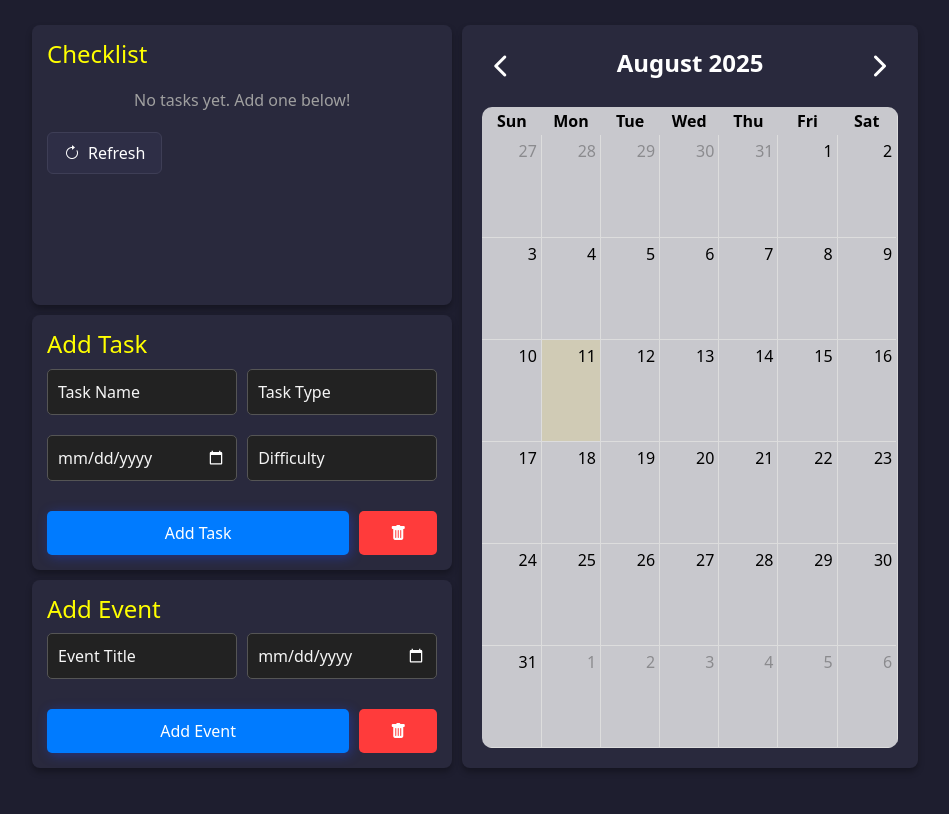
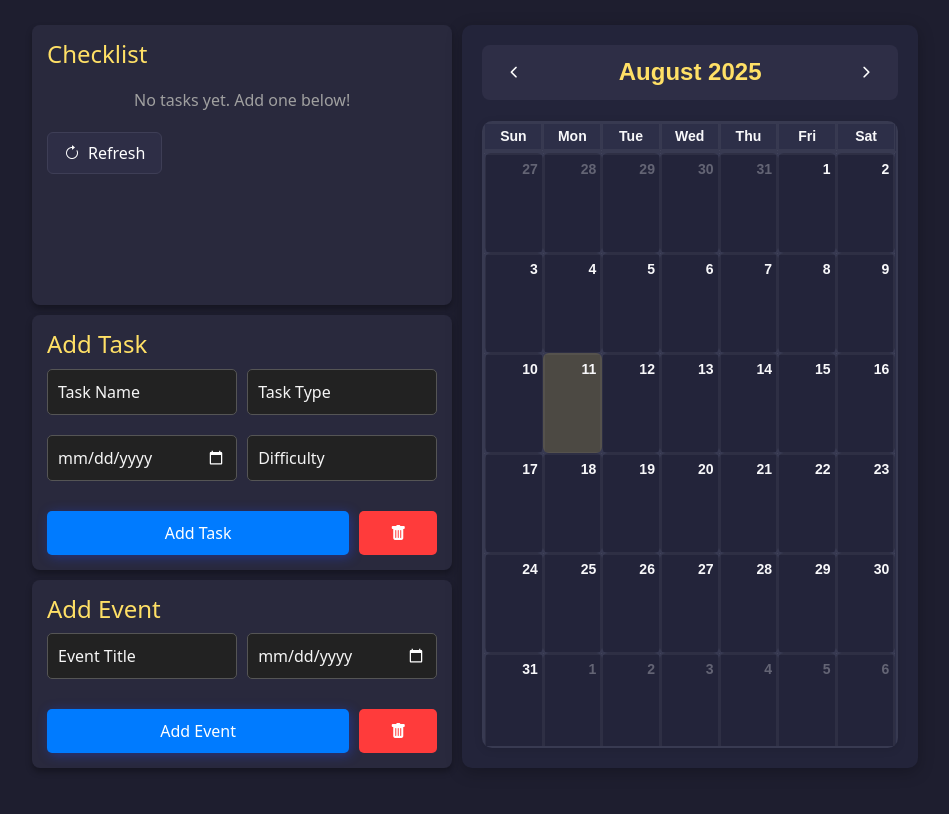
Before and after one commit to collin-s46/study_smart_project, a Flask app: page /dashboard in a window 1280 px wide. Shown: the part 73-887 px from the top of the page, without its empty margins (165-1114 px from the left). Run offline with Flask 3, Linux system fonts and the light colour scheme; the visitor is signed in with stand-in values (Sample User, id 1); data that the repository does not hold is empty; some web fonts are replaced.

Commit message:
style changes with calendar

```diff
--- a/study_smart/static/dashboard.css
+++ b/study_smart/static/dashboard.css
@@ -125,62 +125,50 @@ body {
 
 /*calendar*/
 #calendar {
-    background-color: #29293d; /* Match the background of .add-task and .checklist */
-    border-radius: 8px;
-    box-shadow: 0 4px 6px rgba(0, 0, 0, 0.3);
+    background-color: #23243a; /* Slightly lighter, deep blue */
+    border-radius: 10px;
+    box-shadow: 0 4px 16px rgba(0,0,0,0.25);
     padding: 20px;
     width: 52%;
-    max-height: 85vh; /*change to 62.5 for analytics update*/
+    max-height: 85vh;
 }
 
-/* White background for the grid portion */
+/* Calendar grid background */
 .fc .fc-view-harness {
-    background-color: rgba(255, 255, 255, 0.74);
-    /*border-radius: 8px;*/
+    background: #2d2f48; /* Muted indigo */
     padding: 10px;
     border-radius: 10px;
     overflow: hidden;
     border: none;
-}
-/* Fixed height for each day's grid */
-.fc .fc-daygrid-day {
-    height: 100px; /* Fixed height for each day */
+    box-shadow: 0 2px 8px rgba(0,0,0,0.10);
 }
 
-/* Scrollable events container */
-.fc .fc-daygrid-day-events {
-    overflow-y: auto; /* Add vertical scrollbar if needed */
-    max-height: 80px; /* Max height for events container */
+/* Each day's grid */
+.fc .fc-daygrid-day {
+    background: #23243a; /* Matches calendar container */
+    height: 100px;
+    border-radius: 6px;
+    transition: background 0.2s;
 }
-.fc .fc-daygrid-day-events::-webkit-scrollbar {
-    display: none;  /* Safari and Chrome */
+.fc .fc-daygrid-day:hover {
+    background: #35365a; /* Slight highlight on hover */
 }
 
-/* Black grid lines */
-.fc .fc-daygrid-day-frame,
-.fc .fc-timegrid-axis,
-.fc .fc-timegrid-slot,
-.fc .fc-col-header-cell {
-    border-color: rgba(255, 255, 255, 0.1);
-    border: none;
-}
-
-/* Black text for all calendar elements */
+/* Day numbers and header */
 .fc .fc-daygrid-day-number,
 .fc .fc-col-header-cell-cushion,
-.fc .fc-timegrid-slot-label{
-    color: rgb(0, 0, 0);
+.fc .fc-timegrid-slot-label {
+    color: #f8f8fa;
+    font-weight: 600;
     text-decoration: none;
 }
 
-
-/* Modern styling for the header toolbar */
+/* Header toolbar */
 .fc .fc-toolbar-title {
     font-size: 1.5rem;
     font-weight: bold;
-    color: white; /* White text for the header */
-    margin: 0 10px; /* Add spacing around the title */
-
+    color: #ffe066; /* Soft yellow accent */
+    margin: 0 10px;
 }
 
 /* Arrow buttons styling */
@@ -188,22 +176,97 @@ body {
 .fc .fc-next-button {
     background: none;
     border: none;
-    color: white; /* White arrows */
+    color: #ffe066;
     font-size: 1.5rem;
     padding: 0;
     cursor: pointer;
 }
+.fc .fc-prev-button:hover,
+.fc .fc-next-button:hover {
+    color: #fffbe7;
+}
 
-.fc .fc-prev-button:hover,
-.fc .fc-next-button:hover,
-.fc .fc-prev-button:active,
-.fc .fc-next-button:active,
-.fc .fc-prev-button:focus,
-.fc .fc-next-button:focus {
-    color: #007BFF; /* Blue on hover, active, and focus */
-    background: none; /* Ensure no background */
-    border: none; /* Ensure no border */
-    box-shadow: none; /* Remove any shadow */
+/* Calendar events */
+.fc .fc-event {
+    background-color: #4f8cff; /* Soft blue accent */
+    border: none;
+    color: #fff;
+    border-radius: 4px;
+    padding: 2px 6px;
+    font-weight: 500;
+    font-size: 0.85em;
+    box-shadow: 0 1px 4px rgba(79,140,255,0.12);
+}
+.fc .fc-event:hover {
+    background-color: #356ac3;
+}
+
+/* Hide event time if desired */
+.fc .fc-event-time {
+    display: none;
+}
+
+/* Scrollbar for events */
+.fc .fc-daygrid-day-events {
+    overflow-y: auto;
+    max-height: 80px;
+}
+.fc .fc-daygrid-day-events::-webkit-scrollbar {
+    display: none;
+}
+
+/* Subtle grid lines */
+.fc .fc-daygrid-day-frame,
+.fc .fc-timegrid-axis,
+.fc .fc-timegrid-slot,
+.fc .fc-col-header-cell {
+    border-color: rgba(255, 255, 255, 0.06) !important;
+    border: none !important;
+}
+
+/* General styles */
+.fc {
+    font-family: 'Poppins', sans-serif;
+    font-size: 14px;
+    color: #e0e0e0;
+}
+
+.fc .fc-toolbar {
+    background: #2e2e46;
+    border: none;
+    padding: 10px;
+    border-radius: 8px;
+    margin-bottom: 10px;
+}
+
+.fc .fc-button {
+    background: #007bff;
+    color: white;
+    border: none;
+    border-radius: 4px;
+    padding: 8px 12px;
+    font-size: 0.9em;
+    cursor: pointer;
+    transition: background 0.3s ease;
+}
+
+.fc .fc-button:hover {
+    background: #0056b3;
+}
+
+.fc .fc-event {
+    background-color: #007bff56; /* Blue background */
+    border: none; /* Remove border */
+    color: white; /* White text */
+    border-radius: 4px; /* Rounded corners */
+    padding: 2px 4px; /* Padding for better spacing */
+    font-weight: 500;
+    font-size: 0.85em;
+    box-shadow: 0 1px 4px rgba(79,140,255,0.12);
+}
+
+.fc .fc-event:hover {
+    background-color: #0056b3; /* Darker blue on hover */
 }
 
 /* Remove default button styling */
@@ -269,7 +332,7 @@ body {
   .checklist h2, .add-task h2 {
     margin-bottom: 15px;
     font-size: 1.5rem;
-    color: yellow; /* Accent color */
+    color: #ffe066; /* Accent color */
   }
 
   .checklist li p {
@@ -703,7 +766,7 @@ button {
 .add-task h2 {
     margin-bottom: 10px;
     font-size: 1.5rem;
-    color: yellow;
+    color: #ffe066;
 }
 
 /* Checklist container with fixed height and scrolling */
@@ -763,6 +826,9 @@ button {
     color: white; /* White text */
     border-radius: 4px; /* Rounded corners */
     padding: 2px 4px; /* Padding for better spacing */
+    font-weight: 500;
+    font-size: 0.85em;
+    box-shadow: 0 1px 4px rgba(79,140,255,0.12);
 }
 
 .fc .fc-event:hover {
@@ -777,6 +843,24 @@ button {
 /* Remove the white border around the calendar */
 .fc .fc-scrollgrid {
     border: none; /* Remove the outer border */
+}
+
+/* Remove all grid borders in FullCalendar */
+.fc .fc-scrollgrid,
+.fc .fc-scrollgrid-section,
+.fc .fc-scrollgrid-sync-table,
+.fc .fc-scrollgrid-sync-inner,
+.fc .fc-daygrid-day,
+.fc .fc-daygrid-day-frame,
+.fc .fc-col-header-cell,
+.fc .fc-timegrid-slot,
+.fc .fc-timegrid-axis,
+.fc .fc-scrollgrid-shrink,
+.fc .fc-scrollgrid-liquid,
+.fc .fc-scrollgrid-section > td,
+.fc .fc-scrollgrid-section > th {
+    border: 1px solid rgba(255,255,255,0.05) !important;
+    box-shadow: none !important;
 }
 
 /* Ensure numbers are visible in the ordered list */
```
